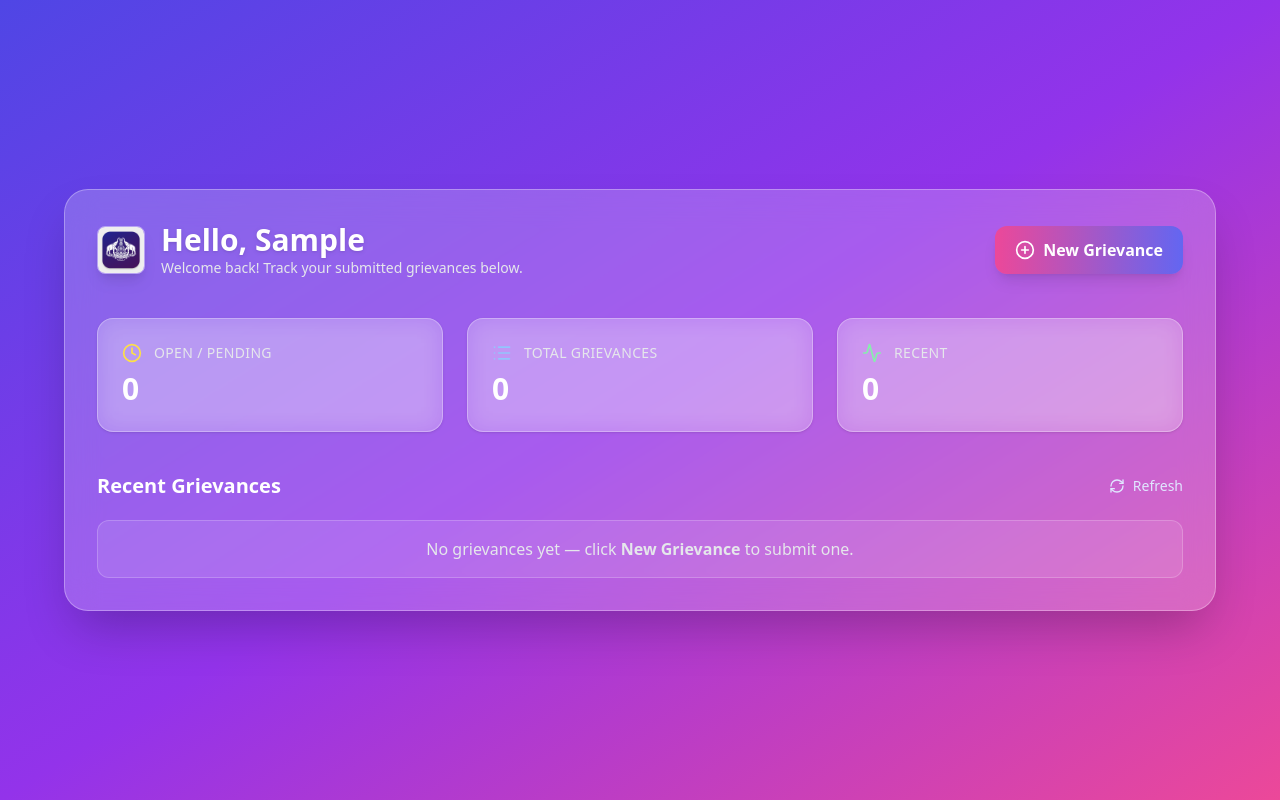
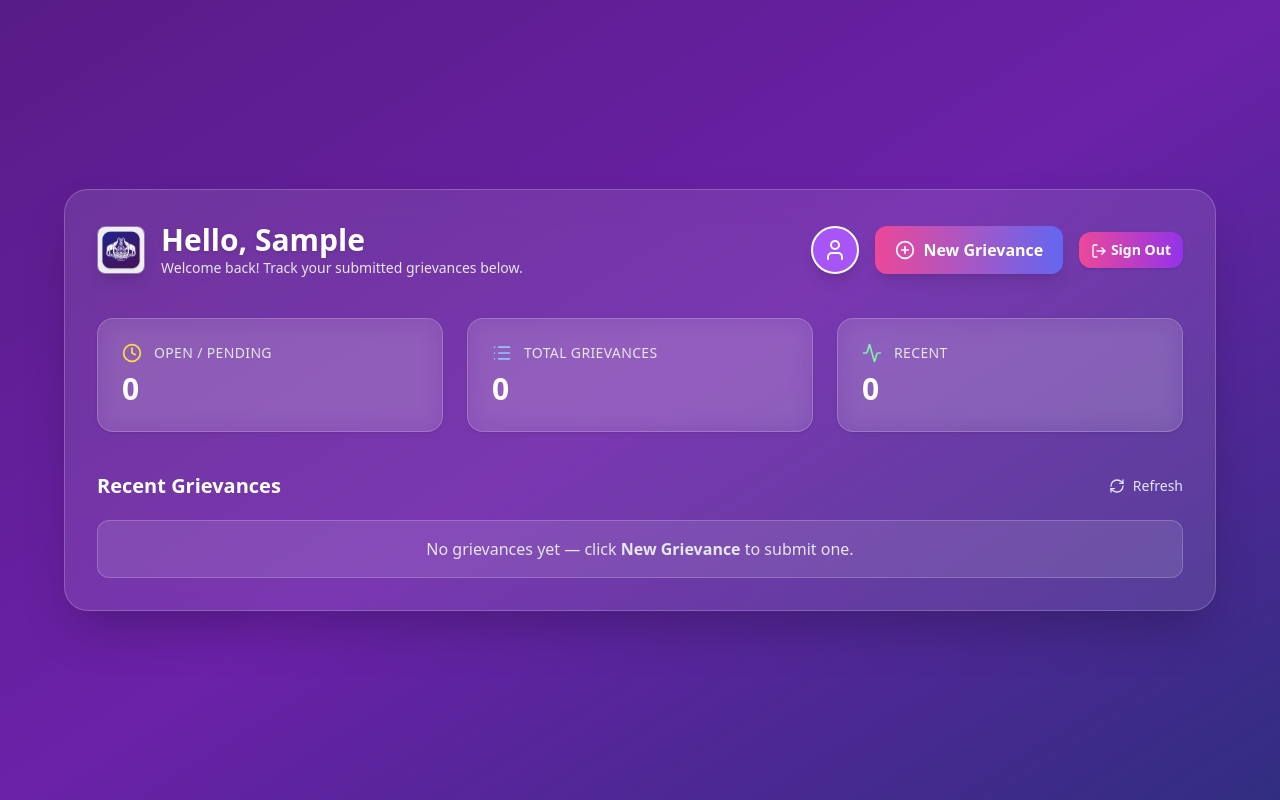
Before and after one commit to padimeel/Grievance-Redressal-System, a Django app: page /citizen/dashboard/ in a window 1280 px wide. Run offline with Django 5.2, Linux system fonts and the light colour scheme; the visitor is signed in with stand-in values (Sample User, id 1); data comes from the database, SQL or seed files in the repository; data that the repository does not hold is empty; some libraries are stand-ins or nearby versions.

Commit message:
citizedashboard

```diff
--- a/citizen/templates/citizen/dashboard.html
+++ b/citizen/templates/citizen/dashboard.html
@@ -10,26 +10,61 @@
   <script src="https://unpkg.com/lucide@latest"></script>
 </head>
 
-<body class="min-h-screen bg-gradient-to-br from-indigo-600 via-purple-600 to-pink-500 flex items-center justify-center p-6 text-gray-800">
+<body class="min-h-screen bg-gradient-to-br from-purple-900 via-purple-800 to-indigo-900
+             flex items-center justify-center p-6 text-gray-100">
 
-  <div class="w-full max-w-6xl backdrop-blur-lg bg-white/20 shadow-2xl rounded-3xl p-8 border border-white/30">
+  <div class="w-full max-w-6xl backdrop-blur-lg bg-white/10 shadow-2xl rounded-3xl p-8 border border-white/20">
+
     <!-- Header -->
     <div class="flex items-center justify-between mb-10">
+      <!-- LEFT SIDE -->
       <div class="flex items-center gap-4">
-        <img src="{% static 'images/favicon.ico' %}" class="w-12 h-12 rounded-lg shadow-lg border border-white/40" alt="logo">
+        <img src="{% static 'images/favicon.ico' %}"
+             class="w-12 h-12 rounded-lg shadow-lg border border-white/30" alt="logo">
+
         <div>
-          <h1 class="text-3xl font-bold text-white drop-shadow">Hello, {{ request.user.first_name|default:request.user.username }}</h1>
+          <h1 class="text-3xl font-bold text-white drop-shadow">
+            Hello, {{ request.user.first_name|default:request.user.username }}
+          </h1>
           <p class="text-sm text-gray-200">Welcome back! Track your submitted grievances below.</p>
         </div>
       </div>
-      <a href="{% url 'citizen:grievance-create' %}" class="px-5 py-3 rounded-xl text-white font-semibold bg-gradient-to-r from-pink-500 to-indigo-500 shadow-lg hover:scale-105 hover:shadow-pink-500/40 transition-all flex items-center gap-2">
-        <i data-lucide="plus-circle" class="w-5 h-5"></i> New Grievance
-      </a>
+
+      <!-- RIGHT SIDE: PROFILE IMAGE + SIGN OUT BUTTON -->
+      <div class="flex items-center gap-4">
+
+        <!-- PROFILE IMAGE -->
+        <a href="{% url 'citizen:profile_page' %}" class="inline-block">
+          <div class="w-12 h-12 rounded-full bg-purple-500 flex items-center justify-center text-white shadow-lg border-2 border-white cursor-pointer">
+            <i data-lucide="user" class="w-6 h-6"></i>
+          </div>
+        </a>
+
+
+
+
+
+
+        <!-- NEW GRIEVANCE BUTTON -->
+        <a href="{% url 'citizen:submit_grievance' %}"
+
+           class="px-5 py-3 rounded-xl text-white font-semibold bg-gradient-to-r
+                  from-pink-500 to-indigo-500 shadow-lg hover:scale-105
+                  hover:shadow-pink-500/40 transition-all flex items-center gap-2">
+          <i data-lucide="plus-circle" class="w-5 h-5"></i>
+              New Grievance
+        </a>
+        <a href=""
+            class="px-3 py-2 text-sm rounded-xl text-white font-semibold bg-gradient-to-r from-pink-500 to-purple-600 hover:from-pink-600 hover:to-purple-700 shadow transition">
+            <i data-lucide="log-out" class="w-4 h-4 inline"></i> Sign Out
+        </a>
+
+      </div>
     </div>
 
     <!-- Quick Stats -->
     <div class="grid grid-cols-1 md:grid-cols-3 gap-6 mb-10">
-      <div class="p-6 rounded-2xl bg-white/20 border border-white/30 backdrop-blur-md shadow hover:shadow-xl transition">
+      <div class="p-6 rounded-2xl bg-white/10 border border-white/20 backdrop-blur-md shadow hover:shadow-xl transition">
         <div class="flex items-center gap-3 mb-2">
           <i data-lucide="clock" class="w-5 h-5 text-yellow-300"></i>
           <h3 class="text-sm text-gray-200 uppercase tracking-wide">Open / Pending</h3>
@@ -37,7 +72,7 @@
         <div class="text-3xl font-bold text-white">{{ total_open }}</div>
       </div>
 
-      <div class="p-6 rounded-2xl bg-white/20 border border-white/30 backdrop-blur-md shadow hover:shadow-xl transition">
+      <div class="p-6 rounded-2xl bg-white/10 border border-white/20 backdrop-blur-md shadow hover:shadow-xl transition">
         <div class="flex items-center gap-3 mb-2">
           <i data-lucide="list" class="w-5 h-5 text-blue-300"></i>
           <h3 class="text-sm text-gray-200 uppercase tracking-wide">Total Grievances</h3>
@@ -45,7 +80,7 @@
         <div class="text-3xl font-bold text-white">{{ total_all }}</div>
       </div>
 
-      <div class="p-6 rounded-2xl bg-white/20 border border-white/30 backdrop-blur-md shadow hover:shadow-xl transition">
+      <div class="p-6 rounded-2xl bg-white/10 border border-white/20 backdrop-blur-md shadow hover:shadow-xl transition">
         <div class="flex items-center gap-3 mb-2">
           <i data-lucide="activity" class="w-5 h-5 text-green-300"></i>
           <h3 class="text-sm text-gray-200 uppercase tracking-wide">Recent</h3>
@@ -58,49 +93,67 @@
     <div>
       <div class="flex items-center justify-between mb-5">
         <h2 class="text-xl font-semibold text-white">Recent Grievances</h2>
-        <button id="refresh-list" class="text-sm text-indigo-100 hover:text-white flex items-center gap-2 transition">
+        <button id="refresh-list"
+                class="text-sm text-indigo-100 hover:text-white flex items-center gap-2 transition">
           <i data-lucide="refresh-cw" class="w-4 h-4"></i> Refresh
         </button>
       </div>
 
       <div id="grievance-list" class="space-y-4">
         {% for g in recent_grievances %}
-          <div class="p-5 rounded-2xl bg-white/10 backdrop-blur-md border border-white/30 hover:shadow-lg transition flex items-start justify-between">
+          <div class="p-5 rounded-2xl bg-white/10 backdrop-blur-md border border-white/20
+                      hover:shadow-lg transition flex items-start justify-between">
+
             <div>
-              <a href="{% url 'citizen:grievance-detail' g.pk %}" class="text-lg font-semibold text-white hover:underline">
+              <a href="{% url 'citizen:submit_grievance' %}"
+                 class="text-lg font-semibold text-white hover:underline">
                 #{{ g.pk }} — {{ g.title }}
               </a>
+
               <div class="text-sm text-gray-200">
-                {% if g.category %}
-                  {{ g.category.name }}
-                {% else %}
-                  Uncategorized
-                {% endif %}
+                {% if g.category %}{{ g.category.name }}{% else %}Uncategorized{% endif %}
                 • {{ g.created_at|date:"d M Y, H:i" }}
               </div>
-              <p class="mt-2 text-sm text-gray-100 opacity-90 max-w-xl">{{ g.description|truncatechars:140 }}</p>
+
+              <p class="mt-2 text-sm text-gray-100 opacity-90 max-w-xl">
+                {{ g.description|truncatechars:140 }}
+              </p>
             </div>
 
+            <!-- Status + Buttons -->
             <div class="flex flex-col items-end gap-3">
               {% if g.status == 'new' %}
-                <span class="px-3 py-1 rounded-full text-sm bg-yellow-300/20 text-yellow-100 border border-yellow-300/40">{{ g.get_status_display }}</span>
+                <span class="px-3 py-1 rounded-full text-sm bg-yellow-300/20 text-yellow-100 border border-yellow-300/40">
+                  {{ g.get_status_display }}
+                </span>
               {% elif g.status == 'in_progress' %}
-                <span class="px-3 py-1 rounded-full text-sm bg-blue-300/20 text-blue-100 border border-blue-300/40">{{ g.get_status_display }}</span>
+                <span class="px-3 py-1 rounded-full text-sm bg-blue-300/20 text-blue-100 border border-blue-300/40">
+                  {{ g.get_status_display }}
+                </span>
               {% elif g.status == 'resolved' %}
-                <span class="px-3 py-1 rounded-full text-sm bg-green-300/20 text-green-100 border border-green-300/40">{{ g.get_status_display }}</span>
+                <span class="px-3 py-1 rounded-full text-sm bg-green-300/20 text-green-100 border border-green-300/40">
+                  {{ g.get_status_display }}
+                </span>
               {% else %}
-                <span class="px-3 py-1 rounded-full text-sm bg-gray-300/20 text-gray-100 border border-gray-300/40">{{ g.get_status_display }}</span>
+                <span class="px-3 py-1 rounded-full text-sm bg-gray-300/20 text-gray-100 border border-gray-300/40">
+                  {{ g.get_status_display }}
+                </span>
               {% endif %}
 
               <div class="flex gap-2">
                 {% if g.status == 'resolved' %}
-                  <button class="feedback-btn px-3 py-1 bg-indigo-500/30 text-white rounded-md hover:bg-indigo-500/50 transition" data-id="{{ g.pk }}" data-title="{{ g.title }}">
+                  <button class="feedback-btn px-3 py-1 bg-indigo-500/30 text-white rounded-md hover:bg-indigo-500/50 transition"
+                          data-id="{{ g.pk }}" data-title="{{ g.title }}">
                     Feedback
                   </button>
                 {% endif %}
-                <a href="{% url 'citizen:grievance-detail' g.pk %}" class="px-3 py-1 border border-white/30 text-white rounded-md hover:bg-white/20 transition">View</a>
+                <a href="{% url 'citizen:submit_grievance' %}"
+                   class="px-3 py-1 border border-white/30 text-white rounded-md hover:bg-white/20 transition">
+                  View
+                </a>
               </div>
             </div>
+
           </div>
         {% empty %}
           <div class="p-4 rounded-xl bg-white/10 border border-white/20 text-gray-200 text-center">
@@ -114,5 +167,6 @@
   <script>
     lucide.createIcons();
   </script>
+
 </body>
 </html>
```
